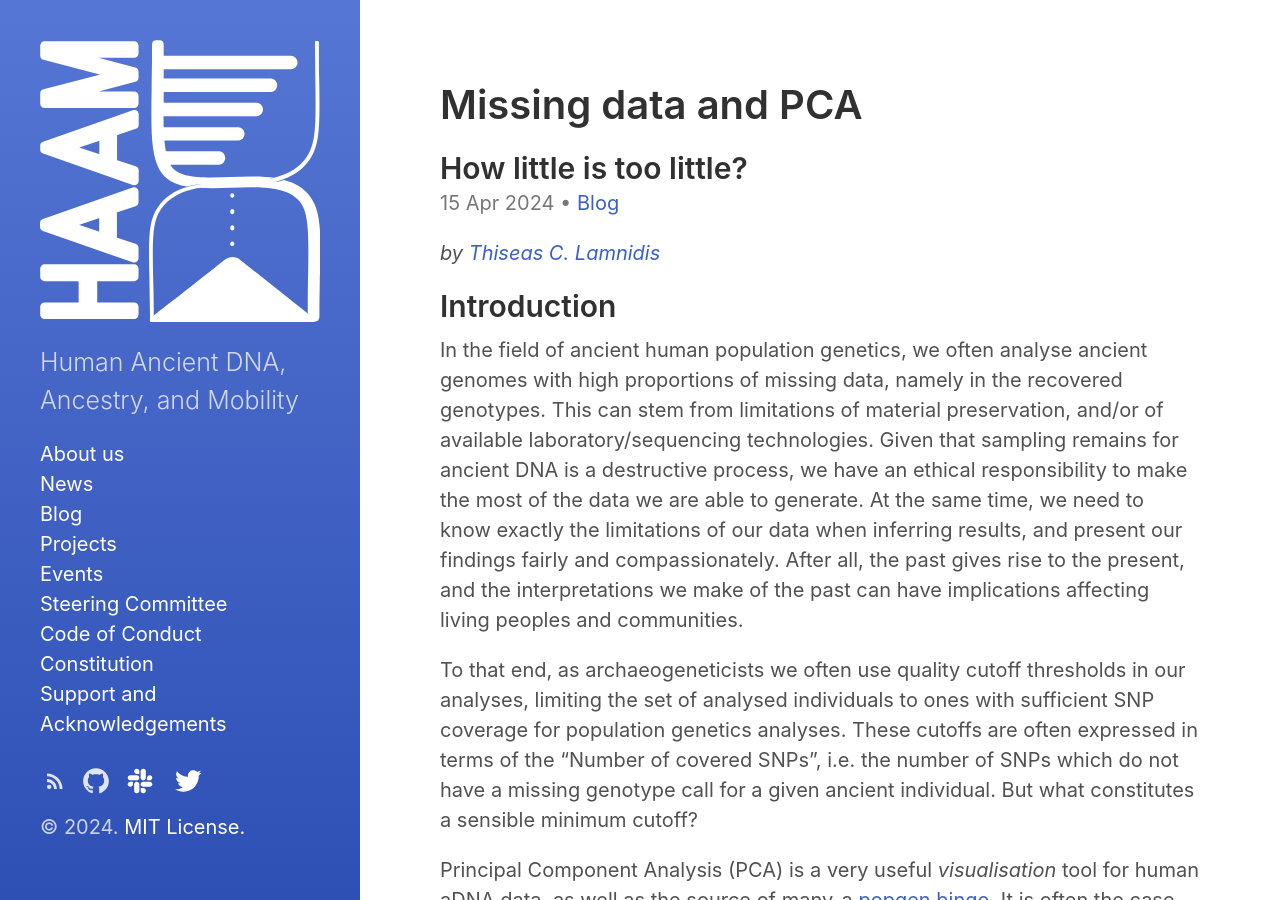
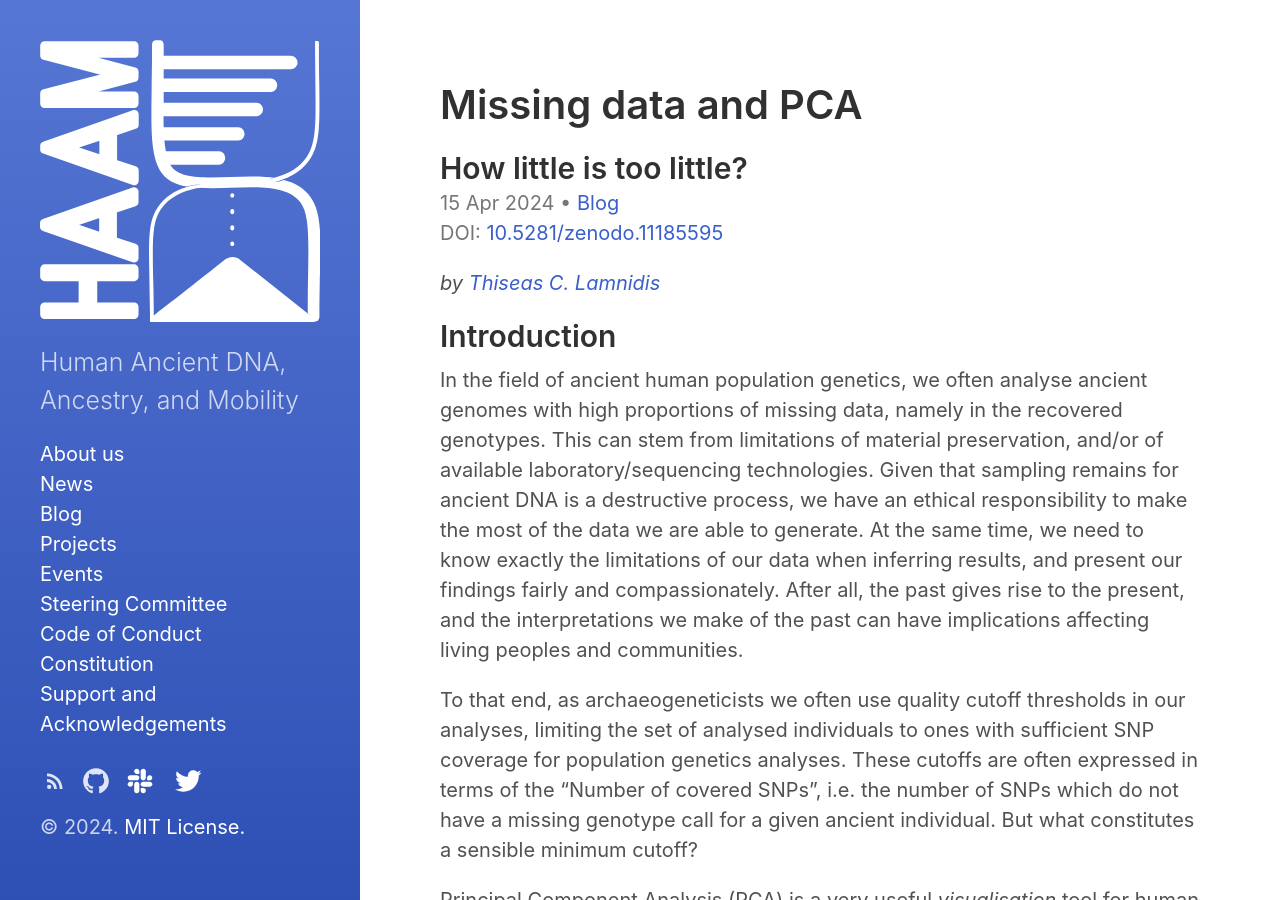
Before and after one commit to haam-community/haam-community.github.io, a Jekyll site: the page built from _posts/2024-04-15-blog.md, in a window 1280 px wide and 900 px high. Built offline with Jekyll 4.4.1, drawn with Linux system fonts in a browser that asks for light colours.

Commit message:
render doi for posts when one is provided.

```diff
--- a/_includes/post-meta.html
+++ b/_includes/post-meta.html
@@ -26,4 +26,15 @@
       {% endif %}
     {% endfor %}
   </span>
+  {% if page.doi %}
+    <p>
+      {% comment %}
+        If the post includes a doi in the header, then this is shown with
+        the metadata of the page.
+      {% endcomment %}
+      DOI: <a class="page-doi" href="https://doi.org/{{ page.doi }}">
+        {{ page.doi }}
+      </a>
+    </p>
+  {% endif %}
 </div>
--- a/_posts/2024-04-15-blog.md
+++ b/_posts/2024-04-15-blog.md
@@ -4,6 +4,7 @@ title: "Missing data and PCA"
 subtitle: "How little is too little?"
 authors:
  - Thiseas C. Lamnidis
+doi: 10.5281/zenodo.11185595
 categories: Blog
 tag: Blog
 ---
```
